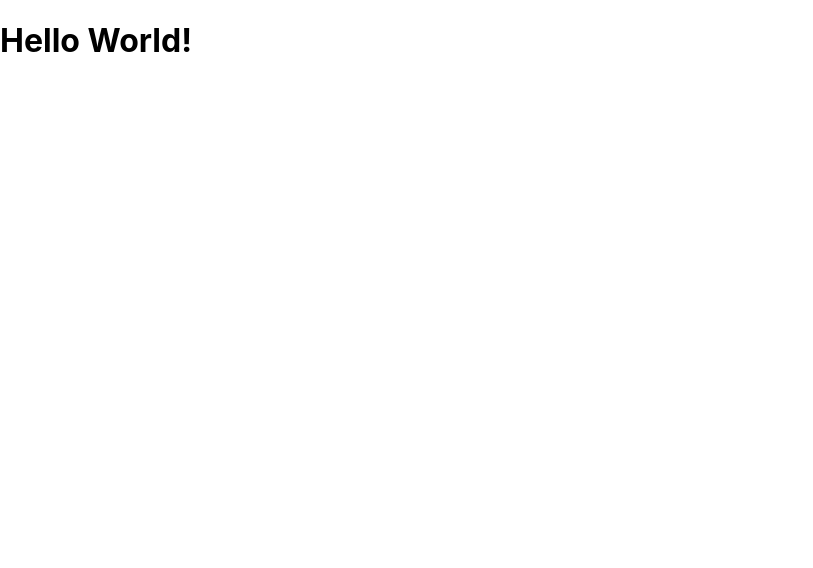
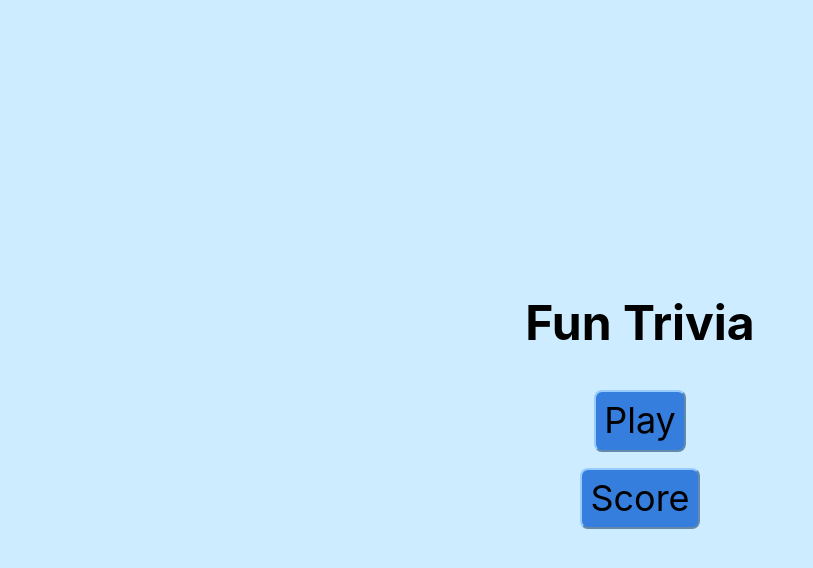
Before and after one commit to asen23/FunTrivia, a React (Create React App) app: page / in a window 1280 px wide. Shown: the top 568 px of the page, without its empty margins (0-813 px from the left). Built offline with nearby package versions, Linux system fonts and the light colour scheme.

Commit message:
Feat: added homepage

```diff
--- a/src/App.js
+++ b/src/App.js
@@ -1,7 +1,17 @@
 import React from "react"
 
 function App() {
-    return <h1>Hello World!</h1>
+    return (
+        <div className="flex flex-column items-center justify-center vh-100 bg-lightest-blue">
+            <h1 className="f1">Fun Trivia</h1>
+            <button className="bg-blue b--light-blue br3 f2 pa2 ma2 grow">
+                Play
+            </button>
+            <button className="bg-blue b--light-blue br3 f2 pa2 ma2 grow">
+                Score
+            </button>
+        </div>
+    )
 }
 
 export default App
```
Also changed, not shown: src/index.js (+12 -11 lines).
